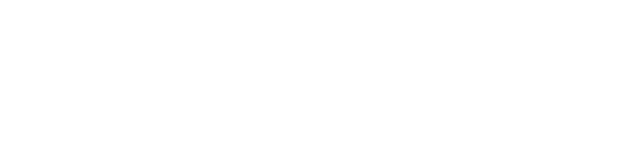
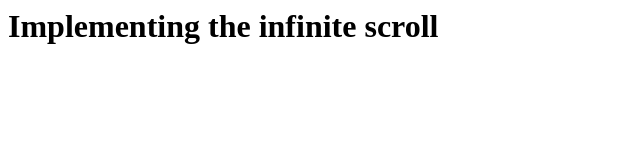
Before and after one commit to shvkumar7777/photos-infinite-scroll-, a plain HTML site: page index.html in a window 1280 px wide. Shown: the whole page, without its empty margins (0-640 px from the left). Drawn offline with Linux system fonts and the light colour scheme.

Commit message:
added text

```diff
--- a/index.html
+++ b/index.html
@@ -6,6 +6,7 @@
     <title>Photograps</title>
 </head>
 <body>
+    <h1>Implementing the infinite scroll </h1>
 
 </body>
 </html>
```
